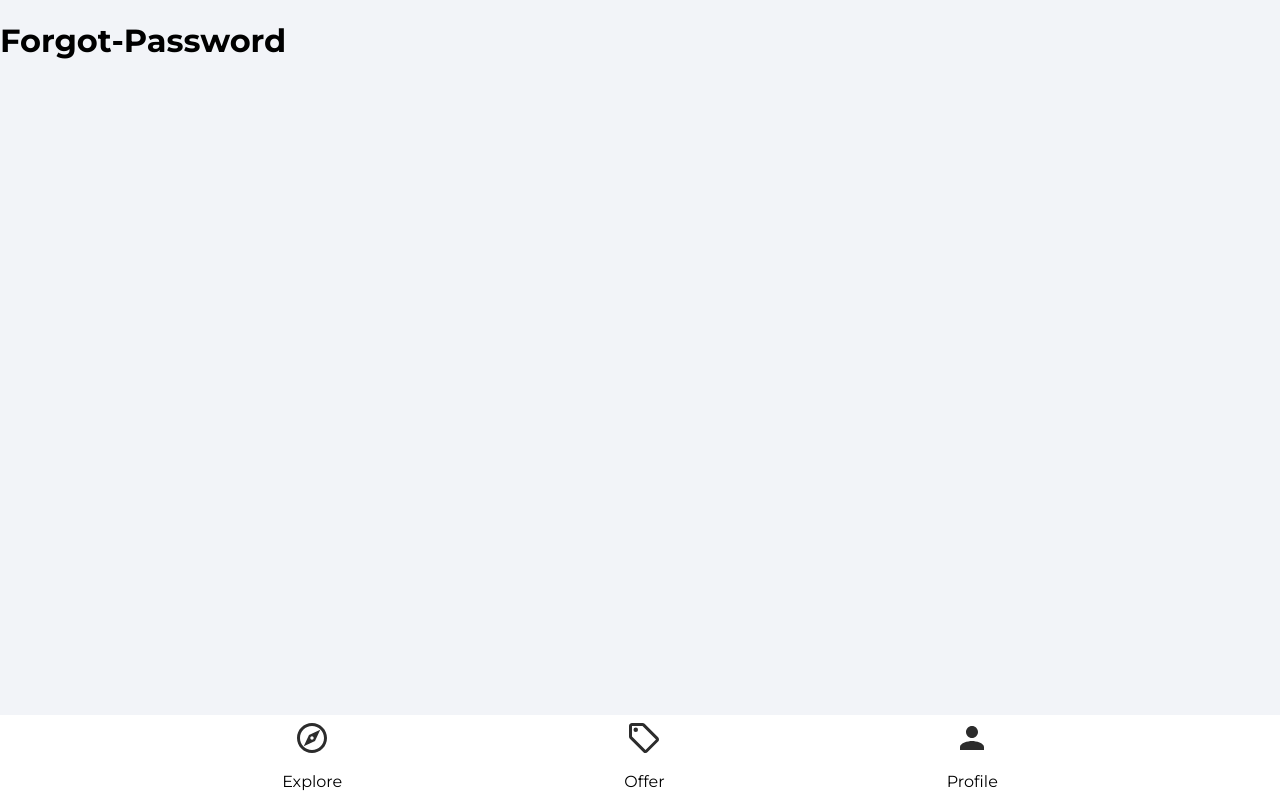
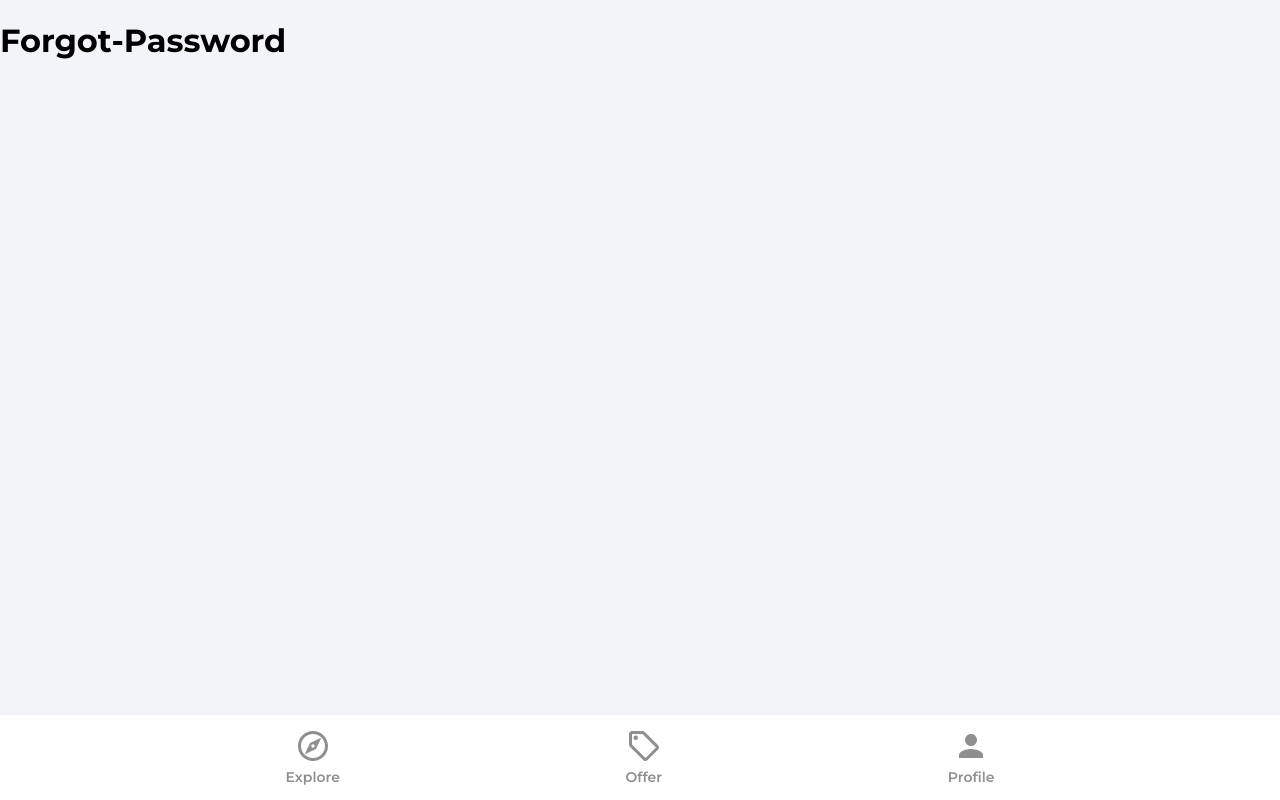
Before and after one commit to Harshak-1744/House_MarketPlace_Place, a React (Create React App) app: page /forgot-password in a window 1280 px wide. Built offline with nearby package versions, Linux system fonts and the light colour scheme; the HTML template or start-up script is replaced by a standard one.

Commit message:
modified:   src/components/Navbar.jsx

```diff
--- a/src/components/Navbar.jsx
+++ b/src/components/Navbar.jsx
@@ -10,21 +10,28 @@
     const navigate = useNavigate()
     const location = useLocation()
 
+    const pathMatchRoute = (route) => {
+        if (route === location.pathname) {
+            return true
+        }
+    }
+
+
     return (
         <footer className="navbar">
             <nav className="navbarNav">
                 <ul className="navbarListItems">
                     <li className="navbarListItem" onClick={ () => navigate('/')}>
-                        <ExploreIcon fill="#2c2c2c" width="36px"  height= "36px"/>
-                        <p>Explore</p>
+                        <ExploreIcon fill={pathMatchRoute('/') ? '#2c2c2c' : '#8f8f8f'} width="36px"  height= "36px"/>
+                        <p className={pathMatchRoute('/') ? 'navbarListItemNameActive' : 'navbarListItemName'}>Explore</p>
                     </li>
                     <li className="navbarListItem" onClick={ () => navigate('/offers')}>
-                        <OfferIcon fill="#2c2c2c" width="36px"  height= "36px"/>
-                        <p>Offer</p>
+                        <OfferIcon fill={pathMatchRoute('/offers') ? '#2c2c2c' : '#8f8f8f'} width="36px"  height= "36px"/>
+                        <p className={pathMatchRoute('/offers') ? 'navbarListItemNameActive' : 'navbarListItemName'}>Offer</p>
                     </li>
                     <li className="navbarListItem"  onClick={ () => navigate ('/profile')}>
-                        <PersonOutlineIcon fill="#2c2c2c" width="36px"  height= "36px"/>
-                        <p>Profile</p>
+                        <PersonOutlineIcon fill={pathMatchRoute('/profile') ? '#2c2c2c' : '#8f8f8f'} width="36px"  height= "36px"/>
+                        <p className={pathMatchRoute('/profile') ? 'navbarListItemNameActive' : 'navbarListItemName'}>Profile</p>
                     </li>
                 </ul>
             </nav>
```
